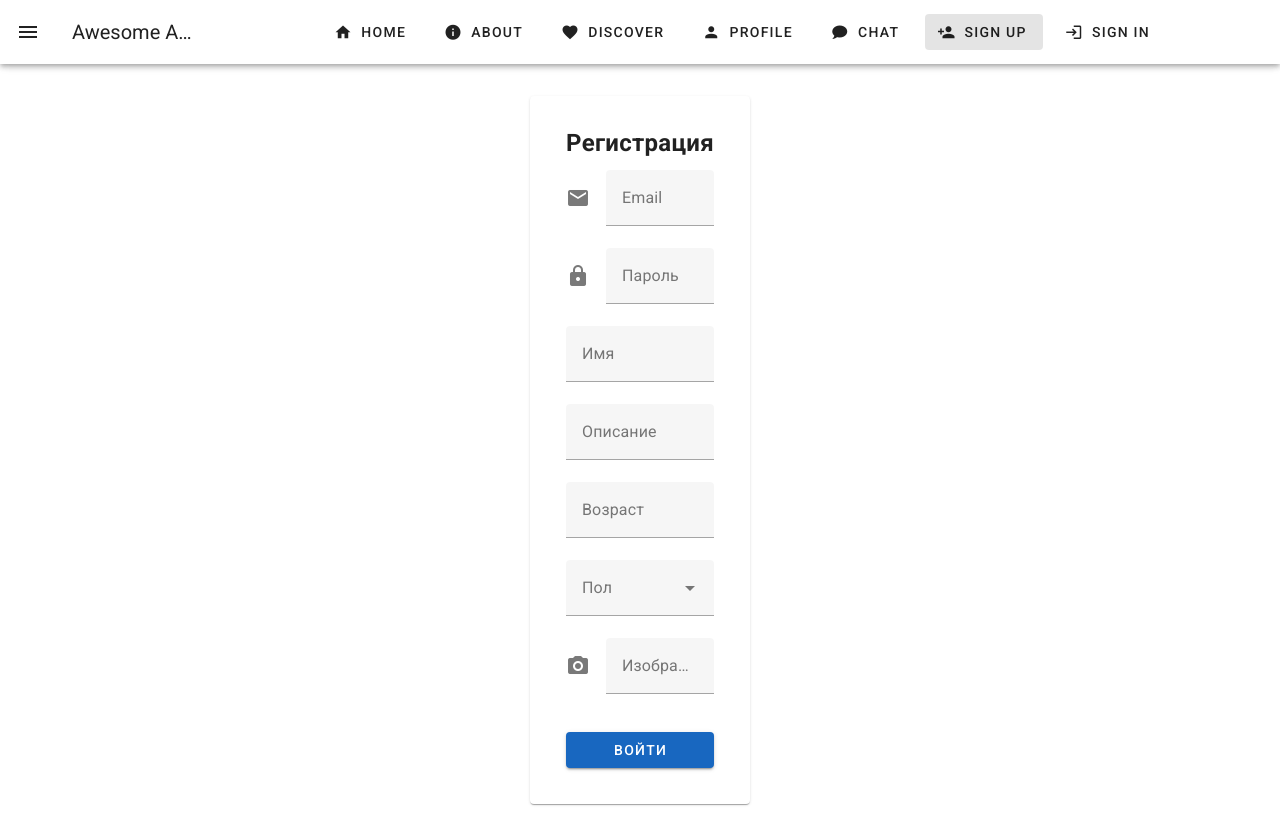
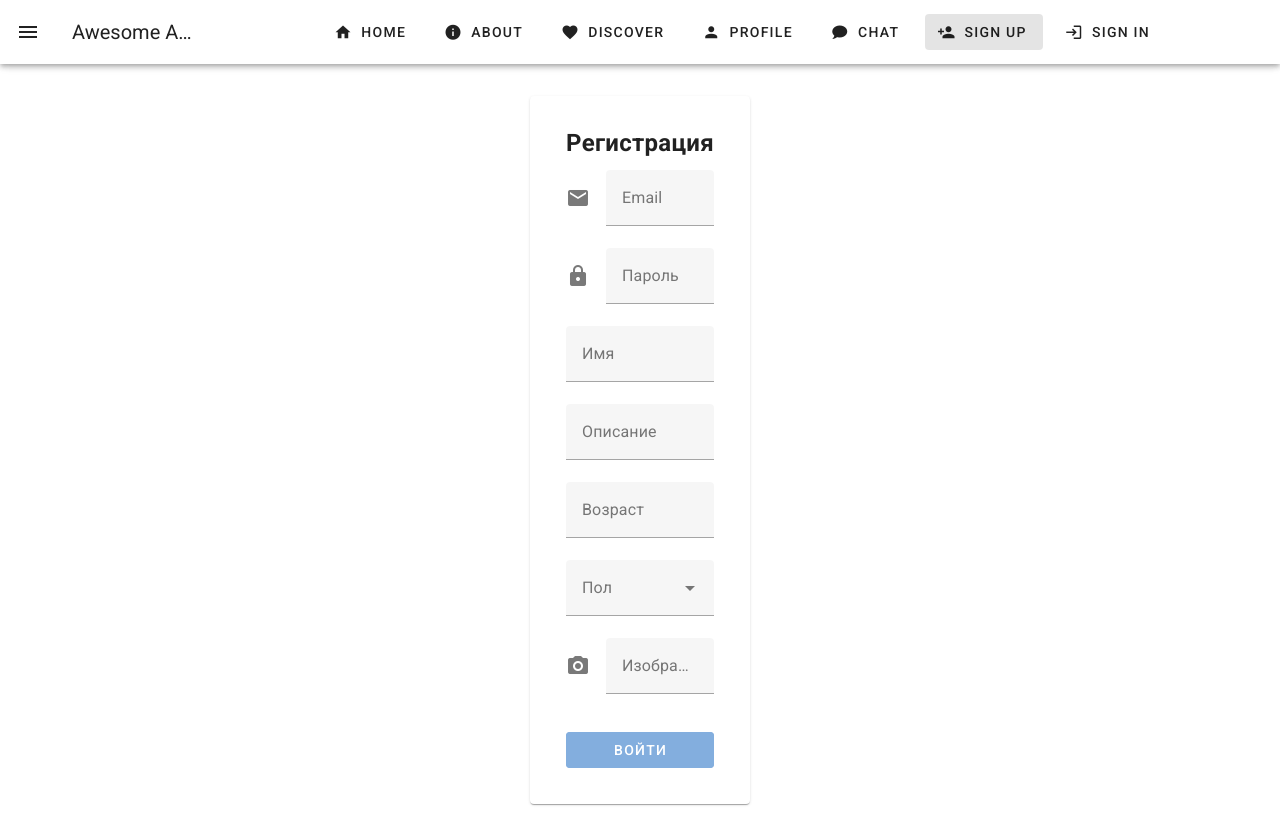
Before and after one commit to DeadDPie/DatingSPA, a Vue app: page /signup in a window 1280 px wide. Built offline with nearby package versions, Linux system fonts and the light colour scheme.

Commit message:
валидация

```diff
--- a/src/components/SignUp.vue
+++ b/src/components/SignUp.vue
@@ -4,7 +4,7 @@
       <v-card-title class="text-center">Регистрация</v-card-title>
 
       <v-card-text>
-        <v-form ref="form" v-model="valid" lazy-validation>
+        <v-form ref="form" v-model="isFormValid" lazy-validation>
           <v-text-field
             v-model="email"
             :rules="[rules.required, rules.email]"
@@ -37,7 +37,7 @@
           />
           <v-text-field
             v-model="age"
-            :rules="[rules.required]"
+            :rules="[rules.required, rules.age]"
             label="Возраст"
             type="text"
             inputmode="numeric"
@@ -56,13 +56,20 @@
 
           <v-file-input
             v-model="profile_image"
-            :rules="[rules.required]"
+            :rules="[rules.required, rules.requiredFile]"
             label="Изображение профиля"
             placeholder="Выберите аватар"
             prepend-icon="mdi-camera"
+            required
           />
 
-          <v-btn @click="createUser" color="primary" class="mt-4" block>
+          <v-btn
+            :disabled="!isFormValid"
+            @click="createUser"
+            color="primary"
+            class="mt-4"
+            block
+          >
             Войти
           </v-btn>
         </v-form>
@@ -77,6 +84,7 @@ import { api } from "../constants/api";
 export default {
   data() {
     return {
+      isFormValid: false,
       email: "",
       password: "",
       name: "",
@@ -84,8 +92,7 @@ export default {
       gender: null,
       age: null,
       profile_image: null,
-      valid: false,
-      errors: {}, // Для хранения ошибок
+
       genderOptions: [
         { text: "Мужской", value: 1 },
         { text: "Женский", value: 2 },
@@ -93,6 +100,16 @@ export default {
       rules: {
         required: (v) => !!v || "Поле обязательно",
         email: (v) => /.+@.+\..+/.test(v) || "Введите корректный email",
+        age: (v) => {
+          return (v >= 18 && v <= 99) || "Возраст должен быть от 18 до 99";
+        },
+        requiredFile: (v) => {
+          if (v.length == 0) {
+            return "Должен содержать файл";
+          } else {
+            return true;
+          }
+        },
       },
       api: api,
     };
@@ -105,7 +122,6 @@ export default {
       }
     },
     async createUser() {
-      if (this.$refs.form.validate()) {
       const formData = new FormData();
       formData.append("email", this.email);
       formData.append("password", this.password);
@@ -125,7 +141,6 @@ export default {
       } catch (error) {
         console.error("Ошибка при создании пользователя:", error);
       }
-      }
     },
   },
 };
```
Lines whose indentation alone changed are shown as unchanged.
